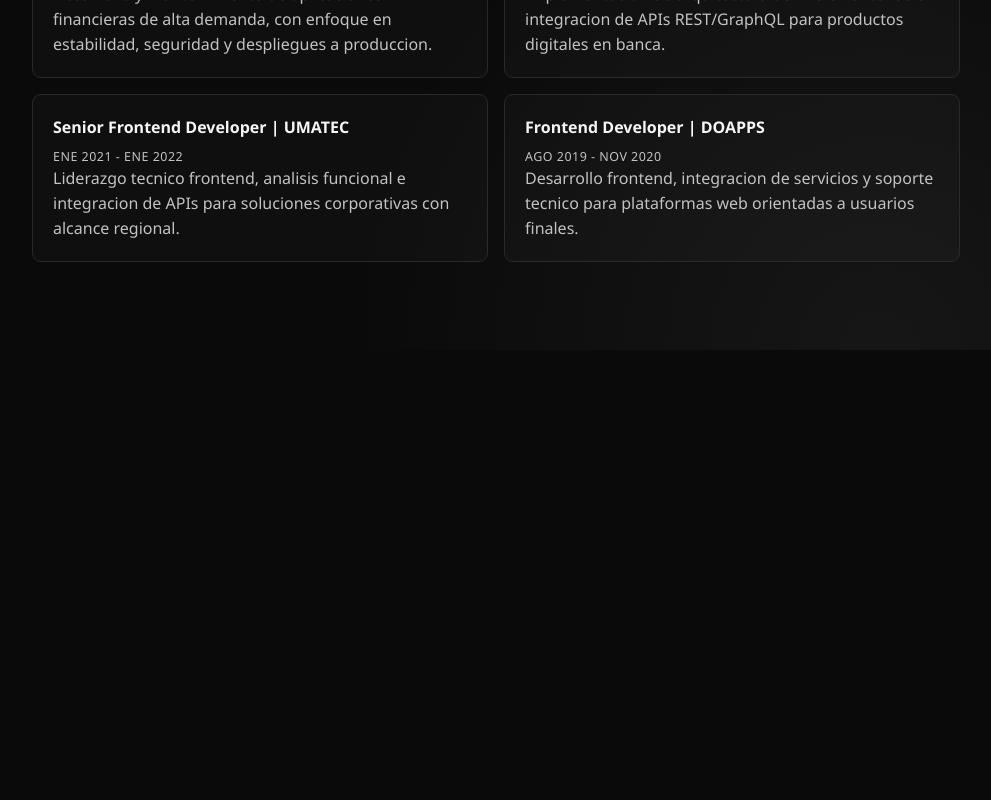
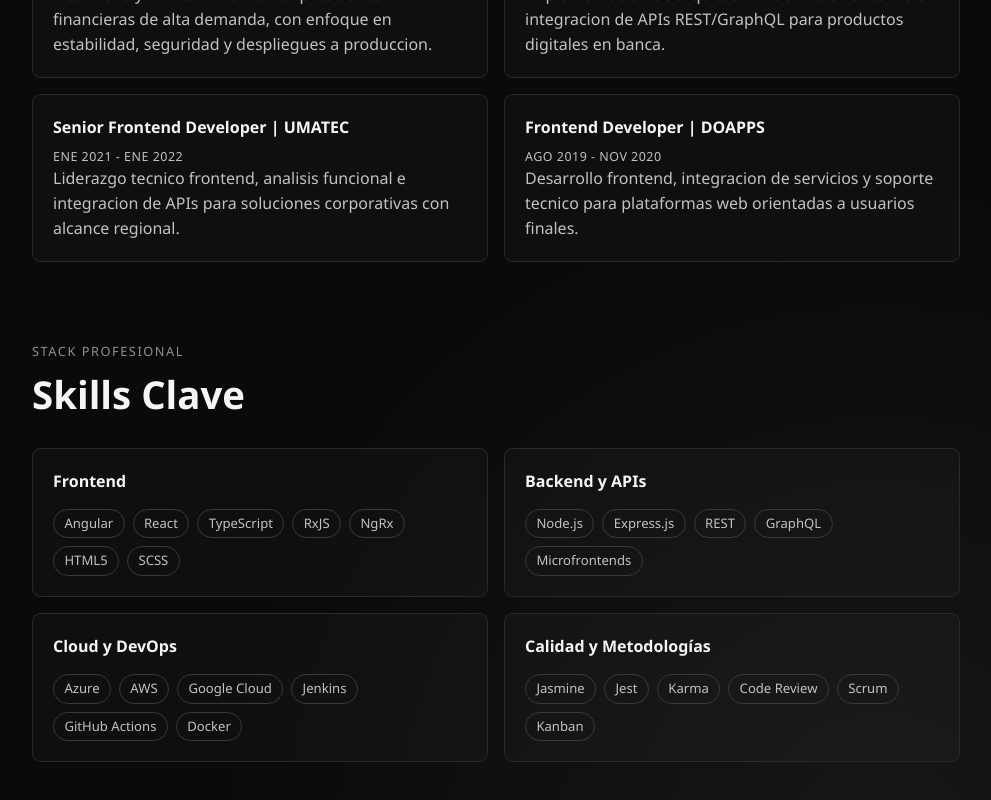
Before and after one commit to luisyauri1/luisyauri-dev, an Angular app: page / in a window 1280 px wide. Shown: the part 863-1663 px from the top of the page, without its empty margins (144-1135 px from the left). Before the commit the page ends 1213 px from the top, so only its background shows below. Built offline with nearby package versions, Linux system fonts and the light colour scheme.

Commit message:
feat(home): add skills overview section

```diff
--- /dev/null
+++ b/src/app/features/home/components/home-skills-overview/home-skills-overview.html
@@ -0,0 +1,17 @@
+<section id="skills" class="skills-block" aria-labelledby="skills-title">
+  <p class="skills-block__eyebrow">Stack profesional</p>
+  <h2 id="skills-title">Skills Clave</h2>
+
+  <div class="skills-block__grid">
+    @for (group of skillsGroups; track group.title) {
+      <article class="skills-card">
+        <h3>{{ group.title }}</h3>
+        <ul>
+          @for (item of group.items; track item) {
+            <li>{{ item }}</li>
+          }
+        </ul>
+      </article>
+    }
+  </div>
+</section>
--- /dev/null
+++ b/src/app/features/home/components/home-skills-overview/home-skills-overview.scss
@@ -0,0 +1,61 @@
+@use './../../../../../styles/mixins' as m;
+
+.skills-block {
+  padding-block: var(--space-10);
+}
+
+.skills-block__eyebrow {
+  margin-bottom: var(--space-3);
+  font-size: 0.8rem;
+  letter-spacing: 0.12em;
+  text-transform: uppercase;
+  color: var(--color-text-muted);
+}
+
+h2 {
+  margin: 0 0 var(--space-8);
+  font-size: clamp(1.6rem, 6vw, 2.4rem);
+  line-height: 1.12;
+  color: var(--color-text-primary);
+}
+
+.skills-block__grid {
+  display: grid;
+  gap: var(--space-4);
+}
+
+.skills-card {
+  border: 1px solid var(--color-border-subtle);
+  border-radius: 0.55rem;
+  background: rgb(255 255 255 / 0.02);
+  padding: var(--space-5);
+}
+
+.skills-card h3 {
+  margin: 0 0 var(--space-4);
+  font-size: 1rem;
+  color: var(--color-text-primary);
+}
+
+.skills-card ul {
+  margin: 0;
+  padding: 0;
+  list-style: none;
+  display: flex;
+  flex-wrap: wrap;
+  gap: var(--space-2);
+}
+
+.skills-card li {
+  border: 1px solid var(--color-border-strong);
+  border-radius: 999px;
+  padding: 0.25rem 0.65rem;
+  font-size: 0.82rem;
+  color: var(--color-text-secondary);
+}
+
+@include m.mq-up(md) {
+  .skills-block__grid {
+    grid-template-columns: repeat(2, minmax(0, 1fr));
+  }
+}
--- /dev/null
+++ b/src/app/features/home/components/home-skills-overview/home-skills-overview.ts
@@ -0,0 +1,33 @@
+import { Component } from '@angular/core';
+
+type SkillsGroup = {
+  title: string;
+  items: string[];
+};
+
+@Component({
+  selector: 'app-home-skills-overview',
+  imports: [],
+  templateUrl: './home-skills-overview.html',
+  styleUrl: './home-skills-overview.scss',
+})
+export class HomeSkillsOverview {
+  protected readonly skillsGroups: SkillsGroup[] = [
+    {
+      title: 'Frontend',
+      items: ['Angular', 'React', 'TypeScript', 'RxJS', 'NgRx', 'HTML5', 'SCSS'],
+    },
+    {
+      title: 'Backend y APIs',
+      items: ['Node.js', 'Express.js', 'REST', 'GraphQL', 'Microfrontends'],
+    },
+    {
+      title: 'Cloud y DevOps',
+      items: ['Azure', 'AWS', 'Google Cloud', 'Jenkins', 'GitHub Actions', 'Docker'],
+    },
+    {
+      title: 'Calidad y Metodologías',
+      items: ['Jasmine', 'Jest', 'Karma', 'Code Review', 'Scrum', 'Kanban'],
+    },
+  ];
+}
--- a/src/app/features/home/pages/home-page/home-page.html
+++ b/src/app/features/home/pages/home-page/home-page.html
@@ -3,4 +3,5 @@
 <main class="home-page container" aria-label="Home page">
   <app-home-hero />
   <app-home-experience-highlights />
+  <app-home-skills-overview />
 </main>
--- a/src/app/features/home/pages/home-page/home-page.ts
+++ b/src/app/features/home/pages/home-page/home-page.ts
@@ -1,11 +1,12 @@
 import { Component } from '@angular/core';
 import { HomeExperienceHighlights } from '../../components/home-experience-highlights/home-experience-highlights';
 import { HomeHero } from '../../components/home-hero/home-hero';
+import { HomeSkillsOverview } from '../../components/home-skills-overview/home-skills-overview';
 import { SiteHeader } from '../../../../shared/components/site-header/site-header';
 
 @Component({
   selector: 'app-home-page',
-  imports: [SiteHeader, HomeHero, HomeExperienceHighlights],
+  imports: [SiteHeader, HomeHero, HomeExperienceHighlights, HomeSkillsOverview],
   templateUrl: './home-page.html',
   styleUrl: './home-page.scss',
 })
```
Also changed, not shown: 1 other file (tests, documents, lock files or other folders).
